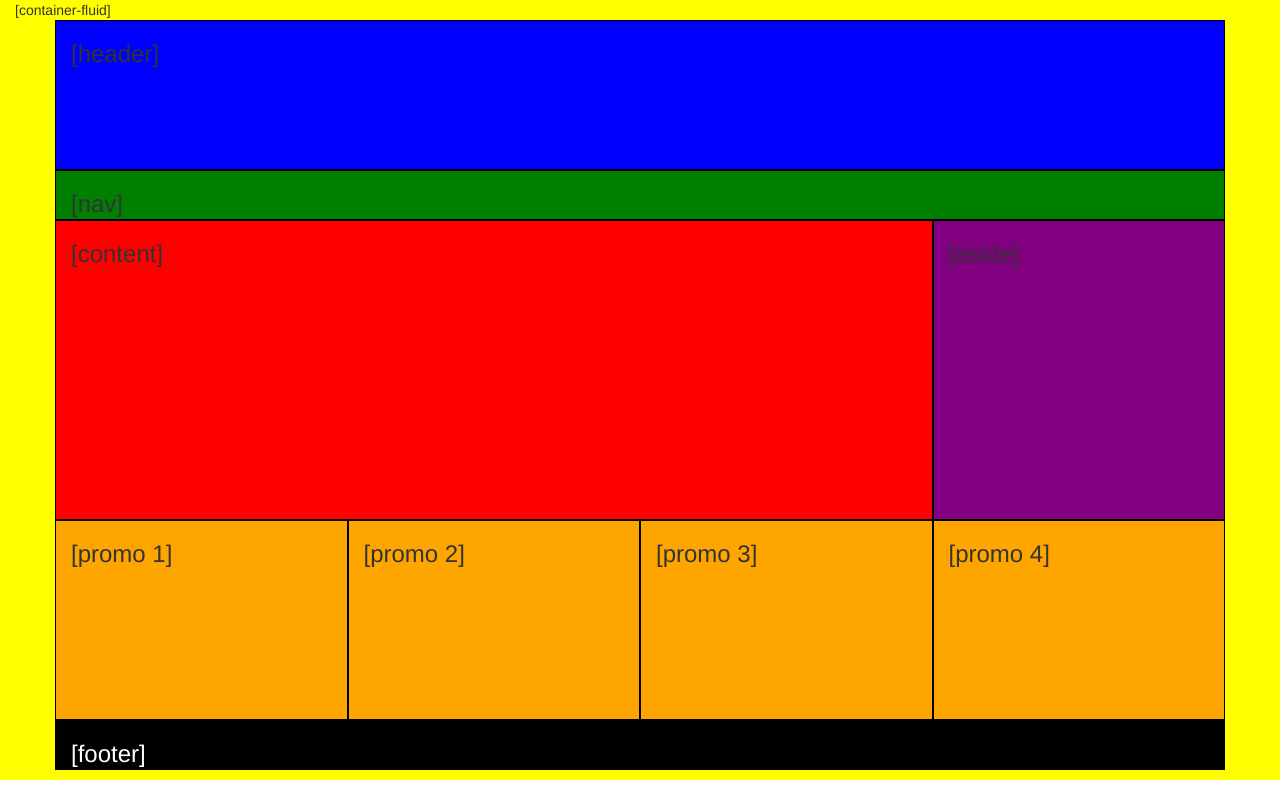
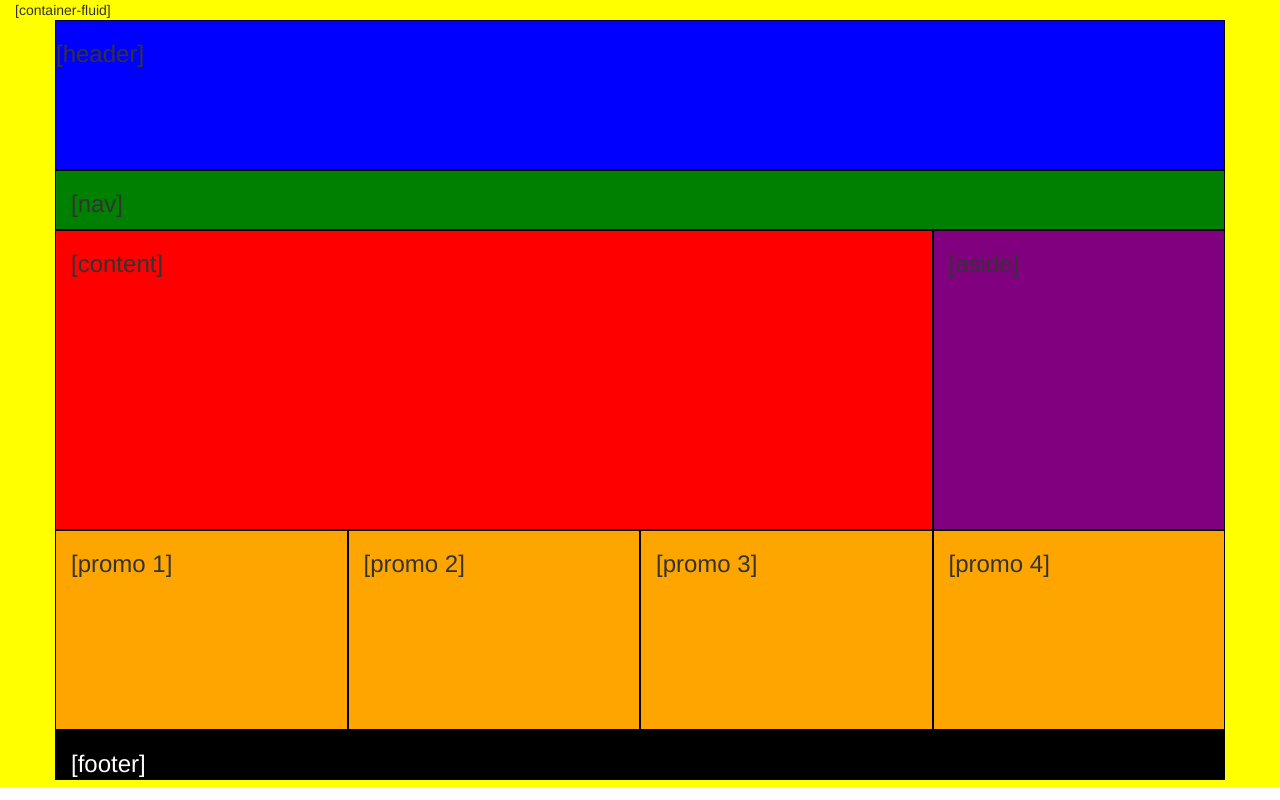
Before and after one commit to mkparker/day03gridtakehome, a plain HTML site: page index.html in a window 1280 px wide. Drawn offline with nearby package versions, Linux system fonts and the light colour scheme.

Commit message:
div layout fixed

```diff
--- a/css/style.css
+++ b/css/style.css
@@ -11,7 +11,7 @@
 
 #nav {
   background-color: green;
-  height: 50px;
+  height: 60px;
   border: 1.5px solid black;
 }
 
@@ -56,5 +56,4 @@
   color: white;
   height: 50px;
   border: 1.5px solid black;
-  margin-bottom: 10px;
 }
--- a/index.html
+++ b/index.html
@@ -21,15 +21,17 @@
     <div class="col-md-12"<h3>[container-fluid]</h3></div>
     </div>
 
-
     <div class="container" id="header">
-      <div class="row" style="background-color: blue;"></div>
+      <div class="row">
+        <div class="col-md-12" style="background-color: blue;"></div>
         <h3>[header]</h3>
+      </div>
     </div>
 
     <div class="container" id="nav">
-      <div class="row"></div>
-        <h3>[nav]</h3>
+      <div class="row">
+        <div class="col-md-12"><h3>[nav]</h3></div>
+      </div>
     </div>
 
     <div class="container">
@@ -37,8 +39,10 @@
         <div class="col-md-9" id="content"><h3>[content]</h3></div>
         <div class="col-md-3" id="aside"><h3>[aside]</h3></div>
       </div>
+    </div>
 
     <!--<div class="container">-->
+  <div class="container">
       <div class="row">
         <div class="col-md-3" id="promo1"><h3>[promo 1]</h3></div>
         <div class="col-md-3" id="promo2"><h3>[promo 2]</h3></div>
@@ -48,9 +52,10 @@
   </div>
 
   <div class="container" id="footer">
-      <div class="row" style="background-color: black;"></div>
-      <h3>[footer]</h3>
+      <div class="row">
+        <div class="col-md-12"><h3>[footer]</h3></div>
       </div>
-
+  </div>
+</div>
 </body>
 </html>
```
Lines whose indentation alone changed are shown as unchanged.
